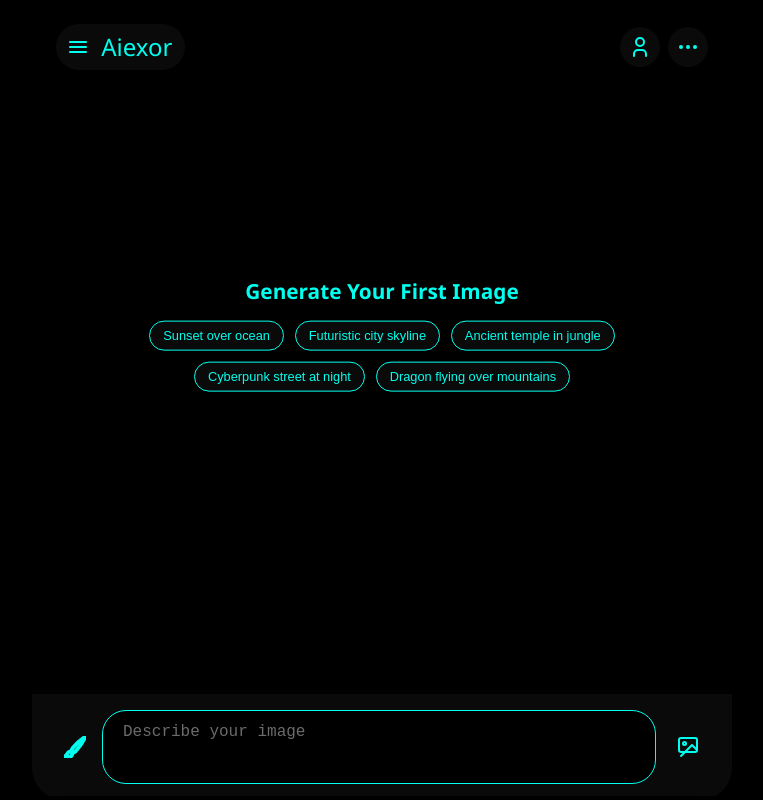
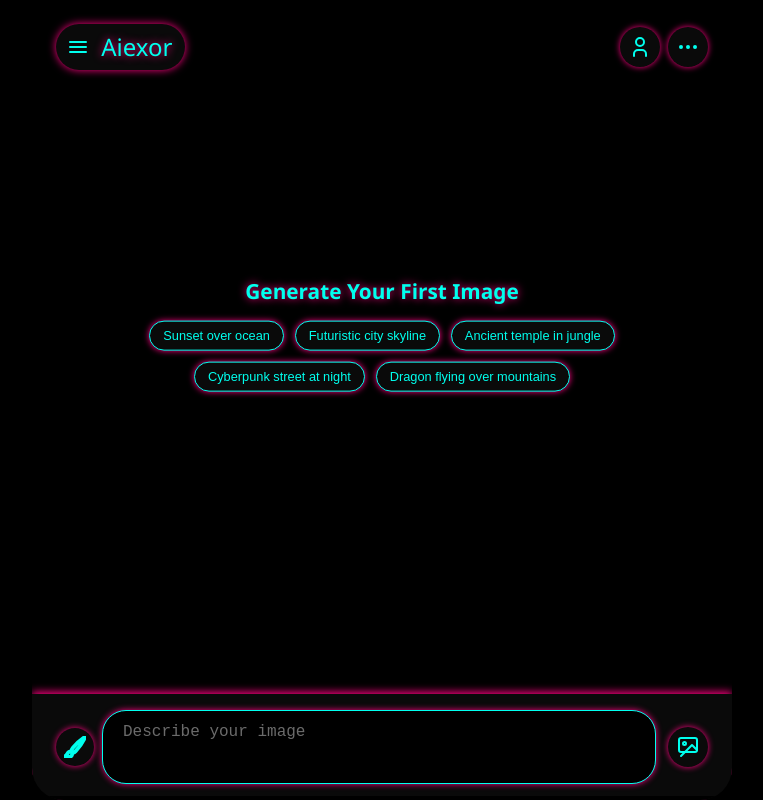
Before and after one commit to trevormichel8-svg/Aiexor-creator, a website: page index.html in a window 1280 px wide. Shown: the whole page, without its empty margins (258-1021 px from the left). Drawn offline with Linux system fonts and the light colour scheme.

Commit message:
Simplify rainbow shadow color definition
Updated rainbow shadow color to a single value.

```diff
--- a/style.css
+++ b/style.css
@@ -15,8 +15,7 @@
   /* Replace neon green with teal throughout the app. The new
      accent colour is used for icons, borders and glows. */
   --teal: #00ffee ; /* teal */
-  --rainbow-shadow: #ff0080, #ff8c00, #ffff00, #00ff00, #00ffff,
-  #0000ff, #8a2be2, #ff0080 ; /* white shadow */
+  --rainbow-shadow: #ff0080 ; /* white shadow */
   --radius-pill: 24px;
   --radius-round: 50%;
   --padding: 1rem;
```
